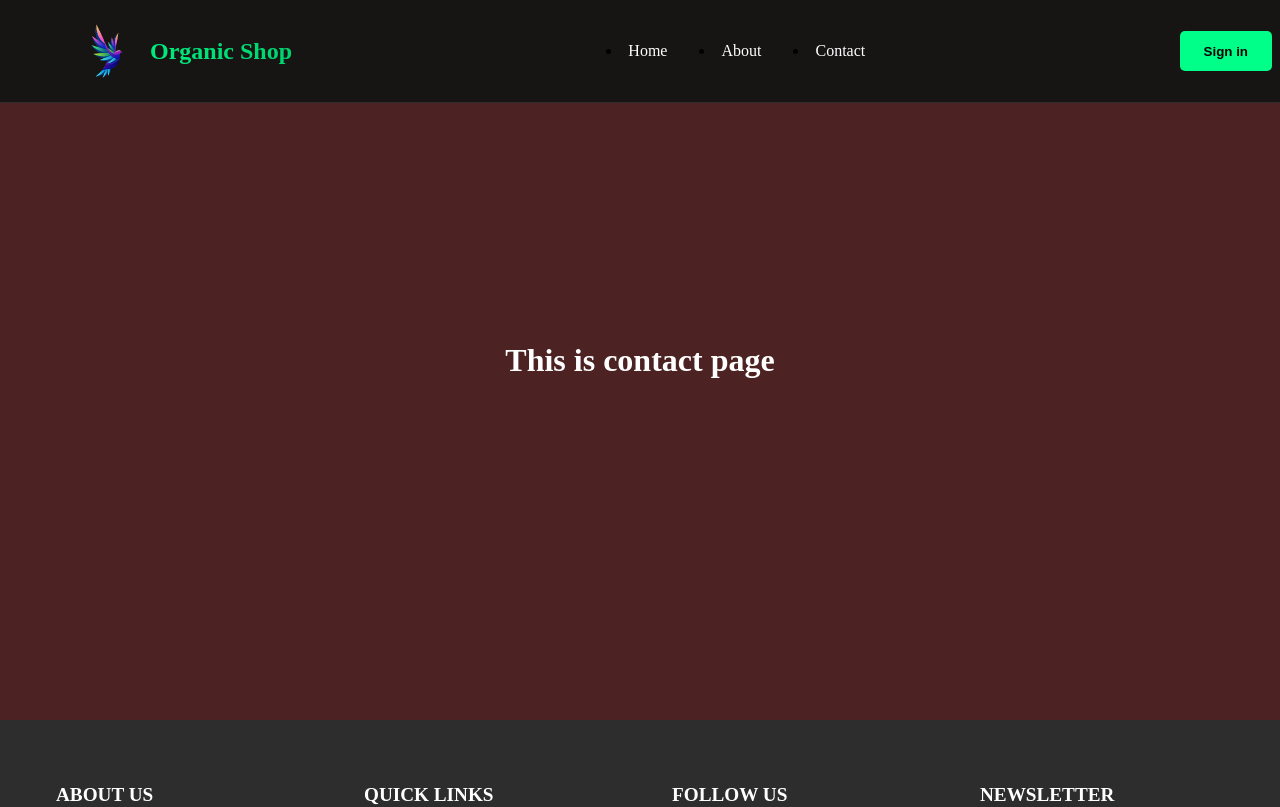
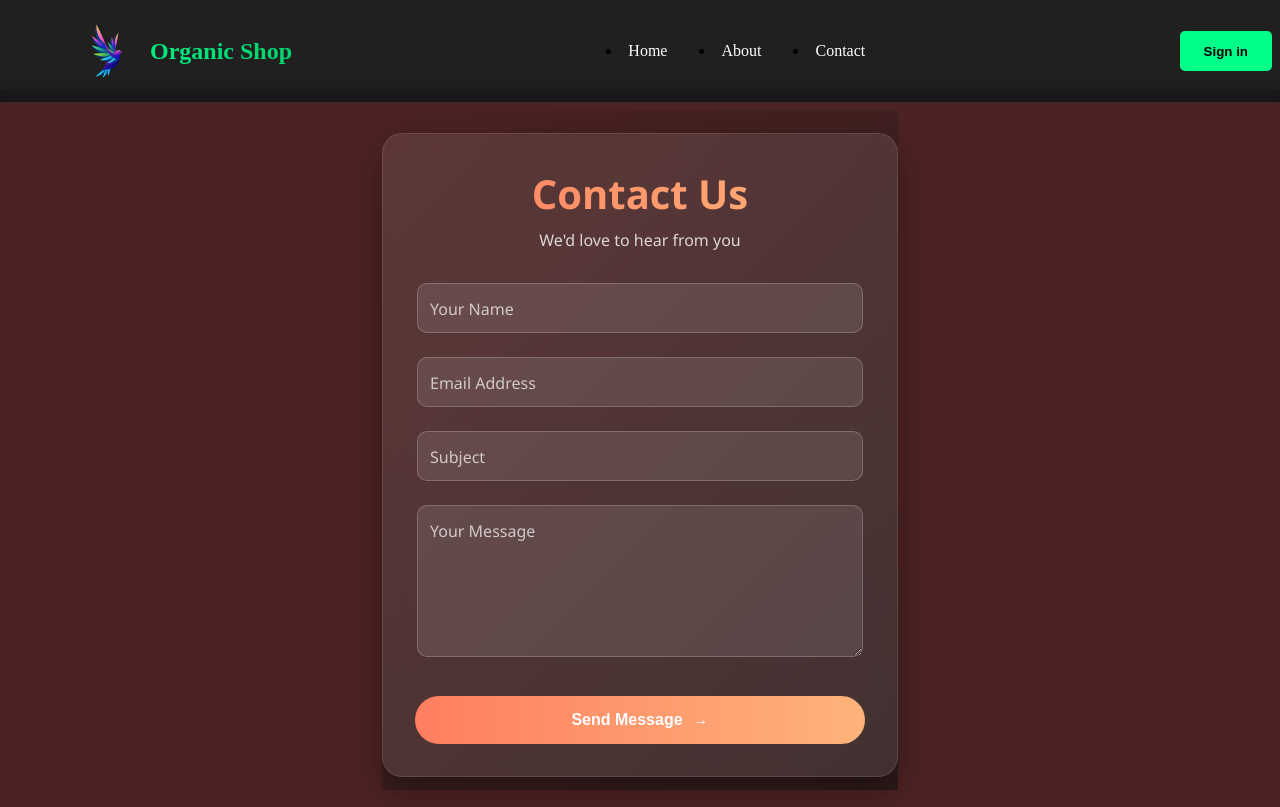
Before and after one commit to smadhuranga/ReactWeek4AndEtc, a React (Vite) app: page /contact in a window 1280 px wide. Shown: the top 807 px of the page. Built offline with nearby package versions, Linux system fonts and the light colour scheme.

Commit message:
form completed

```diff
--- a/package.json
+++ b/package.json
@@ -12,6 +12,7 @@
   "dependencies": {
     "react": "^19.1.0",
     "react-dom": "^19.1.0",
+    "react-hook-form": "^7.56.4",
     "react-router-dom": "^7.6.0"
   },
   "devDependencies": {
--- a/src/view/common/ManinContent/MainContent.css
+++ b/src/view/common/ManinContent/MainContent.css
@@ -14,5 +14,6 @@
     color: white;
     height: 85vh;
     text-align: center;
+    margin-top: 90px;
 
 }
--- /dev/null
+++ b/src/view/pages/Contact/Contact.css
@@ -0,0 +1,129 @@
+/**
+ * @author supunmadhuranga
+ * @created 2025-05-24
+ * @project vite1
+ */
+
+
+.form-container {
+    background: linear-gradient(135deg, #4c2222 0%, #2d1a1a 100%);
+    /*padding: 118px;*/
+    display: flex;
+    align-items: center;
+    justify-content: center;
+    color: white;
+    min-height: 85vh;
+    font-family: 'Segoe UI', Tahoma, Geneva, Verdana, sans-serif;
+}
+
+.contact-card {
+    margin-top: 10px;
+    background: rgba(255, 255, 255, 0.1);
+    backdrop-filter: blur(10px);
+    border-radius: 20px;
+    padding: 32px;
+    width: 450px;
+    max-width: 500px;
+    box-shadow: 0 15px 30px rgba(0, 0, 0, 0.3);
+    border: 1px solid rgba(255, 255, 255, 0.1);
+}
+.contact-title {
+    font-size: 2.5rem;
+    margin-bottom: 0.5rem;
+    background: linear-gradient(to right, #ff7e5f, #feb47b);
+    -webkit-background-clip: text;
+    background-clip: text;
+    color: transparent;
+}
+
+.contact-subtitle {
+    font-size: 1rem;
+    margin-bottom: 2rem;
+    opacity: 0.8;
+}
+
+.contact-form {
+    display: flex;
+    flex-direction: column;
+    gap: 1.5rem;
+}
+
+.form-group {
+    position: relative;
+}
+
+.form-input {
+    width: 92%;
+    padding: 15px;
+    background: rgba(255, 255, 255, 0.1);
+    border: 1px solid rgba(255, 255, 255, 0.2);
+    border-radius: 10px;
+    color: white;
+    font-size: 1rem;
+    transition: all 0.3s ease;
+}
+
+.form-input:focus {
+    outline: none;
+    border-color: #ff7e5f;
+    box-shadow: 0 0 0 2px rgba(255, 126, 95, 0.2);
+}
+
+.form-input:focus + .form-label,
+.form-input:not(:placeholder-shown) + .form-label {
+    transform: translateY(-25px) scale(0.9);
+    background: linear-gradient(to right, #ff7e5f, #feb47b);
+    padding: 0 5px;
+    color: white;
+    border-radius: 5px;
+}
+
+.form-label {
+    position: absolute;
+    left: 15px;
+    top: 15px;
+    color: rgba(255, 255, 255, 0.7);
+    transition: all 0.3s ease;
+    pointer-events: none;
+}
+
+textarea.form-input {
+    min-height: 120px;
+    resize: vertical;
+}
+
+.submit-btn {
+    background: linear-gradient(to right, #ff7e5f, #feb47b);
+    color: white;
+    border: none;
+    padding: 15px 30px;
+    border-radius: 50px;
+    font-size: 1rem;
+    font-weight: 600;
+    cursor: pointer;
+    display: flex;
+    align-items: center;
+    justify-content: center;
+    gap: 10px;
+    transition: all 0.3s ease;
+    margin-top: 10px;
+}
+
+.submit-btn:hover {
+    transform: translateY(-3px);
+    box-shadow: 0 10px 20px rgba(255, 126, 95, 0.3);
+}
+
+.arrow-icon {
+    transition: transform 0.3s ease;
+}
+
+.submit-btn:hover .arrow-icon {
+    transform: translateX(5px);
+}
+
+.error-message {
+    color: red;
+    font-size: 0.9rem;
+    margin-top: 0.5rem;
+}
--- a/src/view/pages/Contact/Contact.tsx
+++ b/src/view/pages/Contact/Contact.tsx
@@ -1,7 +1,114 @@
+import './Contact.css';
+import {useForm} from "react-hook-form";
+
+type FormData = {
+    email: string;
+    subject: string;
+    message: string;
+}
+
 export function Contact() {
+
+    const {
+        register,
+        handleSubmit,
+        formState: {errors}
+    } = useForm<FormData>();
+
+    const onSubmit = (data: FormData) =>{
+        console.log('form data submitted : ' ,data);
+        alert(`Submitted your case: ${data.subject}`);
+    }
+
     return (
-        <>
-        <h1>This is  contact page</h1>
-        </>
+        <div className="form-container">
+            <div className="contact-card">
+                <h1 className="contact-title">Contact Us</h1>
+                <p className="contact-subtitle">We'd love to hear from you</p>
+
+                <form className="contact-form" onSubmit={handleSubmit( onSubmit)}>
+                    <div className="form-group">
+                        <input
+                            type="text"
+                            id="name"
+                            placeholder=" "
+                            className="form-input"
+                        />
+                        <label htmlFor="name" className="form-label">Your Name</label>
+                    </div>
+
+
+                    <div className="form-group">
+                        <input
+                            type="email"
+                            id="email"
+                            placeholder=" "
+                            className="form-input"
+                            {...register('email', {
+                                required: 'Email is required',
+                                pattern: {
+                                    value: /^[A-Z0-9._%+-]+@[A-Z0-9.-]+\.[A-Z]{2,}$/i,
+                                    message: 'Invalid email address'
+                                }
+                            })}
+                        />
+                        <label htmlFor="email" className="form-label">Email Address</label>
+                    </div>
+                    {
+                        errors.email ? <span className="error-message">{errors.email.message}</span> : ''
+                    }
+
+                    <div className="form-group">
+                        <input
+                            type="subject"
+                            id="subject"
+                            placeholder=" "
+                            className="form-input"
+                            {
+                                ...register('subject', {
+                                    required: 'Subject is required',
+                                    pattern: {
+                                        value: /^[A-Za-z\s]+$/,
+                                        message: 'Subject can only contain letters and spaces'
+                                    }
+                                })
+                            }
+                        />
+                        <label htmlFor="subject" className="form-label">Subject</label>
+                    </div>
+                    {
+                        errors.subject ? <span className="error-message">{errors.subject.message}</span> : ''
+                    }
+
+                    <div className="form-group">
+                        <textarea
+                            id="message"
+                            rows={4}
+                            placeholder=" "
+                            className="form-input"
+                            {
+                                ...register(
+                                    'message',
+                                    {
+                                        required: true
+                                    }
+                                )
+                            }
+
+                        ></textarea>
+                        <label htmlFor="message" className="form-label">Your Message</label>
+                    </div>
+                    {
+                        errors.message ? <span className="error-message">{errors.message.message} Message is required</span> : ''
+                    }
+
+
+                    <button type="submit" className="submit-btn">
+                        Send Message
+                        <span className="arrow-icon">→</span>
+                    </button>
+                </form>
+            </div>
+        </div>
     );
 }
```
Also changed, not shown: 1 other file (tests, documents, lock files or other folders).
